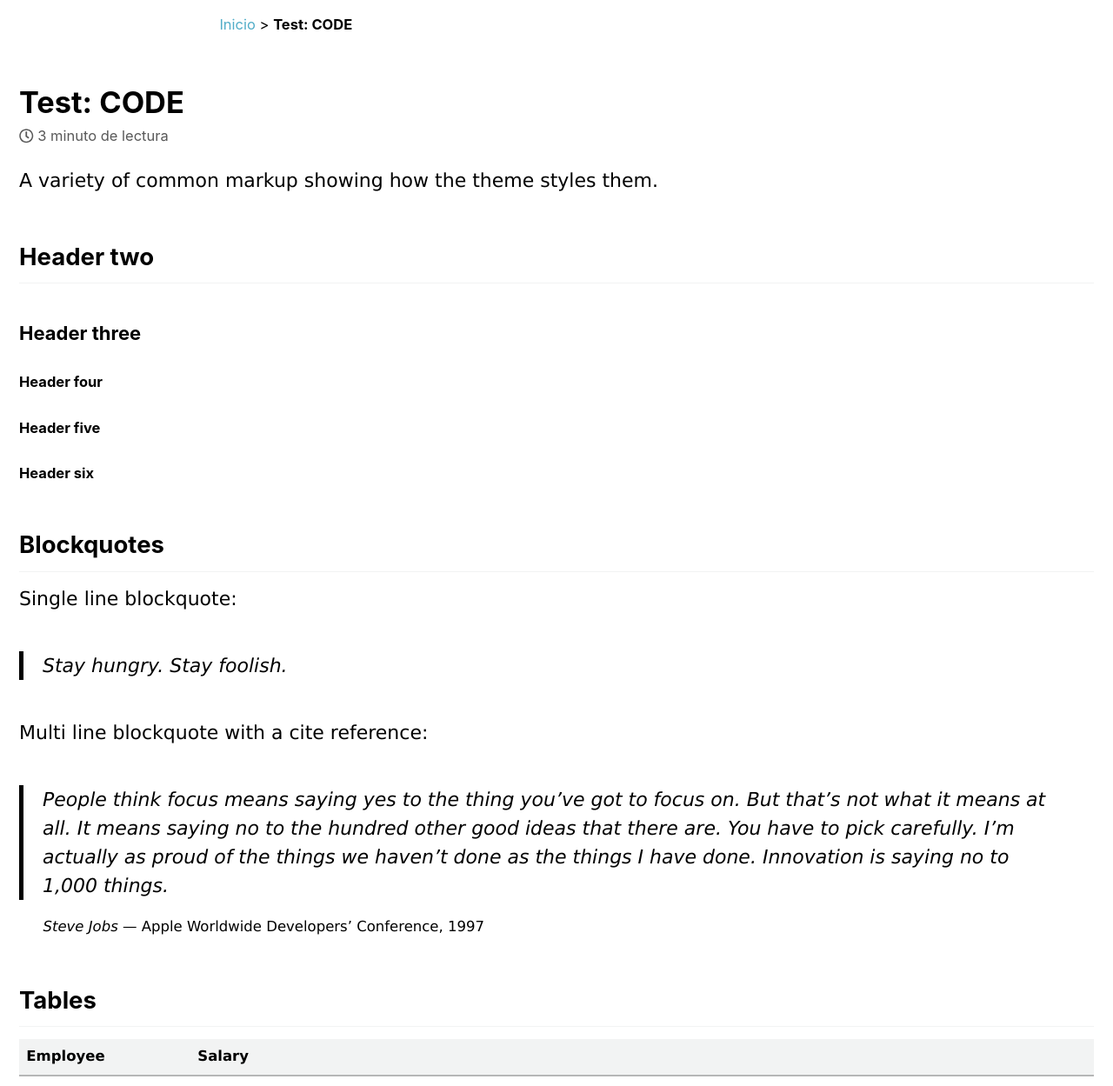
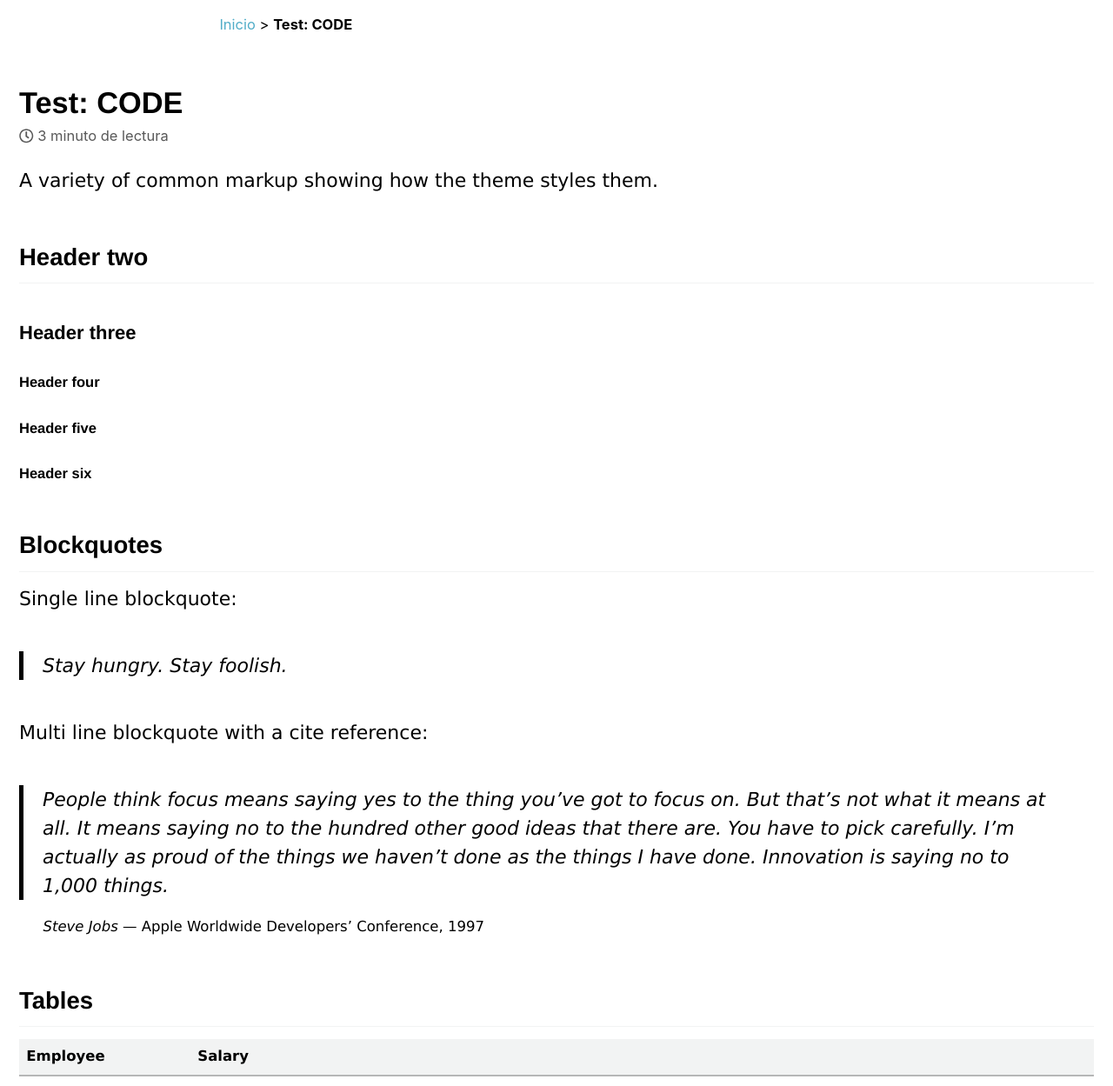
Before and after one commit to sangucherevista/sangucherevista.github.io, a Jekyll site: the page built from _posts/2016-03-29-test-code.md, in a window 1280 px wide. Shown: the part 306-1555 px from the top of the page at 87% size. Built offline with Jekyll 4.4.1, drawn with Linux system fonts in a browser that asks for light colours; nearby versions of some CDN libraries.

Commit message:
Updated '_sass/minimal-mistakes/_variables.scss' via CloudCannon

```diff
--- a/_sass/minimal-mistakes/_variables.scss
+++ b/_sass/minimal-mistakes/_variables.scss
@@ -32,7 +32,7 @@ $garamond: Garamond, serif !default;
 
 /* global */
 $global-font-family: $lucida !default;
-$header-font-family: $sans-serif !default;
+$header-font-family: $helvetica !default;
 $caption-font-family: $serif !default;
 
 /* type scale */
```
